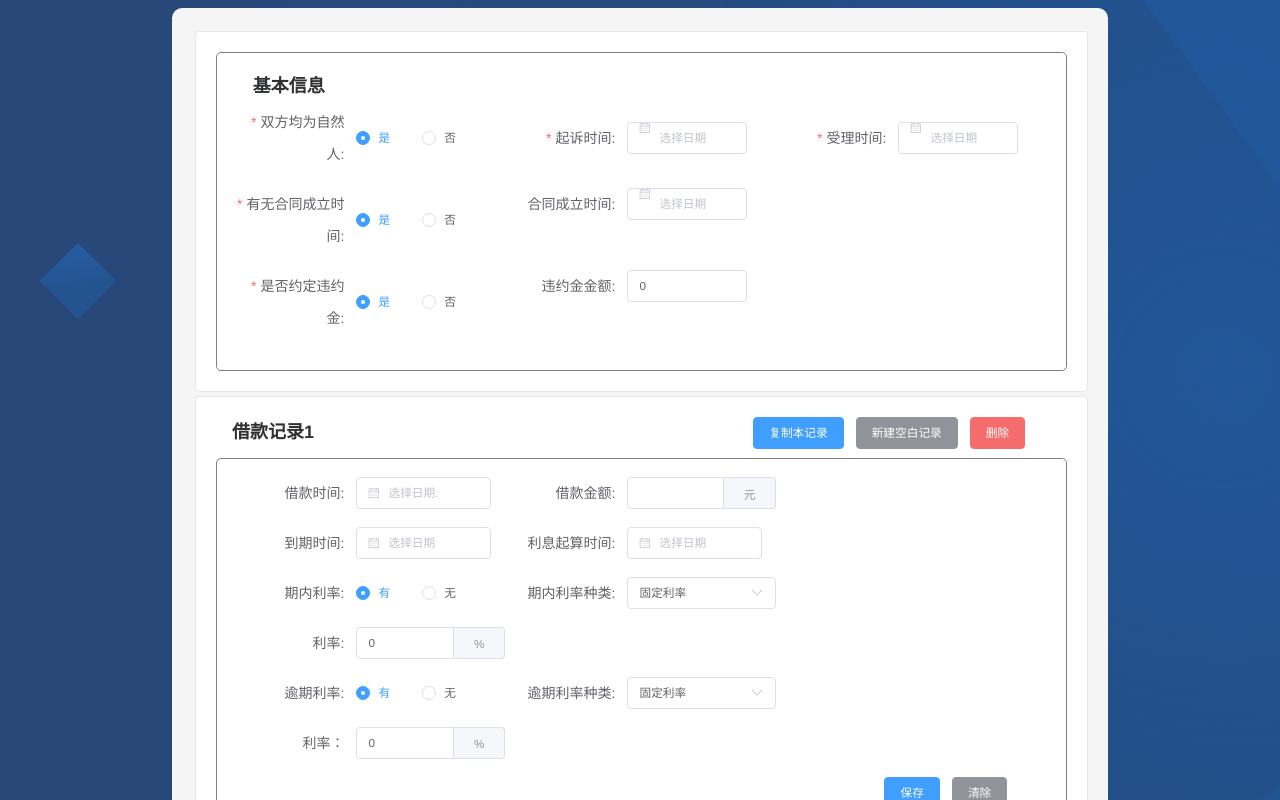
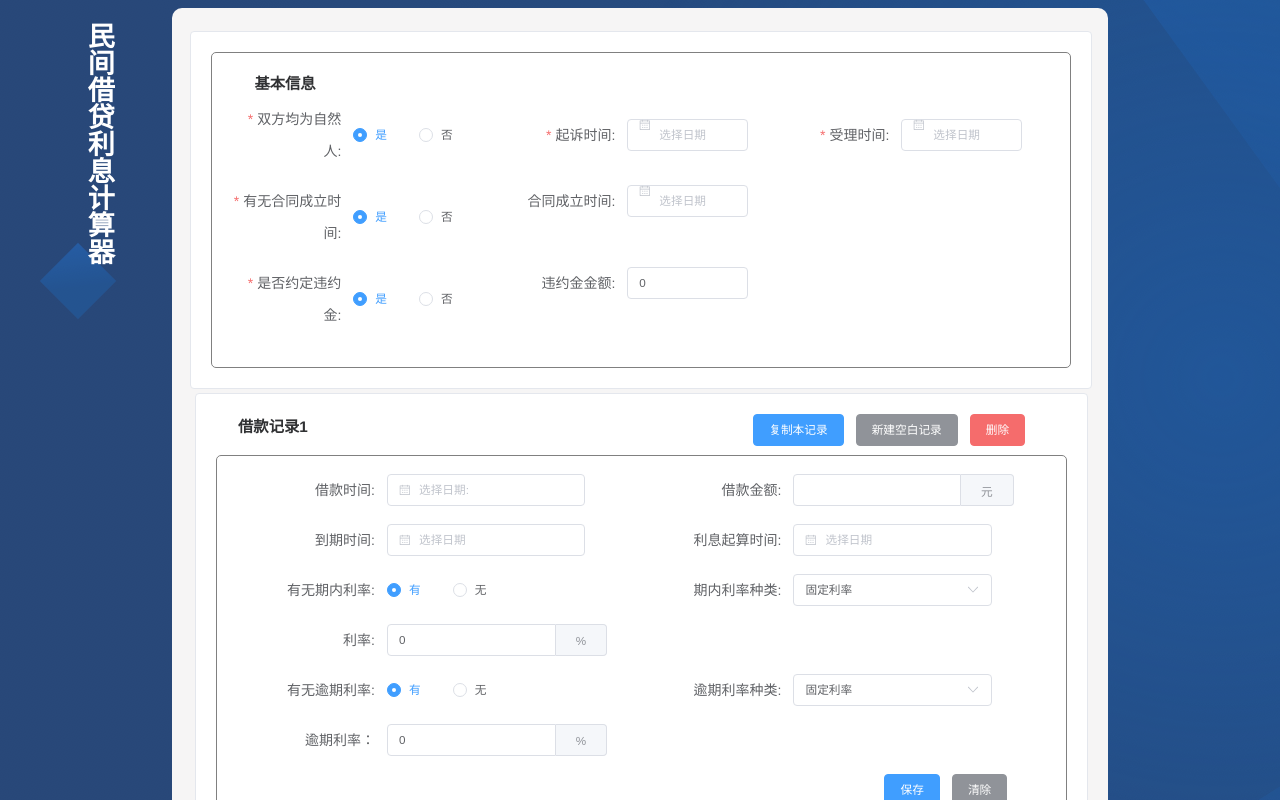
Before and after one commit to KYSpring/thu_lx_vue3, a Vue app: page / in a window 1280 px wide. Shown: the top 800 px of the page. Built offline with nearby package versions, Linux system fonts and the light colour scheme; some icons are missing.

Commit message:
修改样式和布局

```diff
--- a/src/App.vue
+++ b/src/App.vue
@@ -9,11 +9,35 @@ import LXRepaymentModVue from './components/LXRepaymentMod.vue';
 
 <template>
     <!-- <HelloWorld msg="Hello Vue 3 + Vite" /> -->
+    <el-header height="3rem" class="headerTitle">
+      <el-row justify="start">
+        <el-col :span="3"></el-col>
+        <el-col :span="3" class="firsttitle">
+          <span>民间借贷利息计算器</span>
+        </el-col>
+      </el-row>
+    </el-header>
       <LXInfoModVue></LXInfoModVue>
       <LXActionModVue></LXActionModVue>
 </template>
 
 <style>
+.headerTitle{
+  position: absolute;
+  left:-20vw;
+  top:-1rem;
+  width:100vw;
+  height: 30rem;
+  color:white;
+  font-size:3rem;
+  font-weight: bolder;
+  padding:5px;
+}
+.firsttitle{
+  text-indent: 2rem;
+  -webkit-writing-mode: vertical-lr;
+  writing-mode: vertical-lr;
+}
 html {
   font-size:9px;
   background-image: url('./assets/bluebkg.jpg');
--- a/src/components/LXActionMod.vue
+++ b/src/components/LXActionMod.vue
@@ -235,9 +235,9 @@ const addRepayRecord = (recordKey) => {
 
         <!-- 借款展开主要内容 -->
         <div class="ruleFormClass" v-show="!recordItem.isFolded">
-          <el-form label-position="right" label-width="45%">
-            <el-row justify="space-between">
-              <el-col :span="8">
+          <el-form label-position="right" label-width="35%">
+            <el-row justify="space-around">
+              <el-col :span="10">
                 <el-form-item label="借款时间:">
                   <el-date-picker
                   v-model="recordItem.LXLoan.loanLendTime"
@@ -247,7 +247,7 @@ const addRepayRecord = (recordKey) => {
                   </el-date-picker>
                 </el-form-item>
               </el-col>
-              <el-col :span="8">
+              <el-col :span="10">
                 <el-form-item label="借款金额:">
                   <el-input  v-model="recordItem.LXLoan.loanAmount">
                     <template #append>元</template>
@@ -257,7 +257,7 @@ const addRepayRecord = (recordKey) => {
               <el-col :span="8"></el-col>
             </el-row>
             <el-row justify="space-around">
-              <el-col :span="8">
+              <el-col :span="10">
                 <el-form-item label="到期时间:" inline>
                   <el-date-picker
                   v-model="recordItem.LXLoan.loanEndTime"
@@ -267,7 +267,7 @@ const addRepayRecord = (recordKey) => {
                   </el-date-picker>
                 </el-form-item>
               </el-col>
-              <el-col :span="8">
+              <el-col :span="10">
                 <el-form-item label="利息起算时间:">
                   <el-date-picker
                   v-model="recordItem.LXLoan.rateStartTime"
@@ -277,18 +277,17 @@ const addRepayRecord = (recordKey) => {
                   </el-date-picker>
                 </el-form-item>
               </el-col>
-              <el-col :span="8"></el-col>
             </el-row>
             <el-row justify="space-around">
-              <el-col :span="8">
-                <el-form-item label="期内利率:">
+              <el-col :span="10">
+                <el-form-item label="有无期内利率:">
                   <el-radio-group v-model="recordItem.LXLoan.rateRadio">
                     <el-radio :label="1">有</el-radio>
                     <el-radio :label="0">无</el-radio>
                   </el-radio-group>
                 </el-form-item>
               </el-col>
-              <el-col :span="8">
+              <el-col :span="10">
                 <el-form-item label="期内利率种类:" v-if="recordItem.LXLoan.rateRadio">
                   <el-select
                     v-model="recordItem.LXLoan.rateSelectValue"
@@ -304,12 +303,11 @@ const addRepayRecord = (recordKey) => {
                   </el-select>
                 </el-form-item>
               </el-col>
-              <el-col :span="8"></el-col>
             </el-row>
 
             <!-- 固定利率输入框 -->
             <el-row justify="space-around" v-if="recordItem.LXLoan.stableRateInputShow && recordItem.LXLoan.rateRadio">
-              <el-col :span="8">
+              <el-col :span="10">
                 <el-form-item
                   label="利率:"
                 >
@@ -318,13 +316,12 @@ const addRepayRecord = (recordKey) => {
                   </el-input>
                 </el-form-item>
               </el-col>
-              <el-col :span="8"></el-col>
-              <el-col :span="8"></el-col>
+              <el-col :span="10"></el-col>
             </el-row>
 
             <!-- 一年期 利率倍数输入框 + 年份输入框 -->
             <el-row justify="space-around" v-if="recordItem.LXLoan.oneYearLPRItemShow && recordItem.LXLoan.rateRadio">
-              <el-col :span="8">
+              <el-col :span="10">
                 <el-form-item label="倍率:">
                   <el-input
                     type="number"
@@ -337,7 +334,7 @@ const addRepayRecord = (recordKey) => {
                   </el-input>
                 </el-form-item>
               </el-col>
-              <el-col :span="8">
+              <el-col :span="10">
                 <el-form-item label="年份:">
                   <el-input
                     placeholder="输入年份（默认当前年）"
@@ -347,12 +344,11 @@ const addRepayRecord = (recordKey) => {
                   </el-input>
                 </el-form-item>
               </el-col>
-              <el-col :span="8"></el-col>
             </el-row>
 
             <!-- 五年期 利率倍数输入框 -->
             <el-row justify="space-around" v-if="recordItem.LXLoan.fiveYearLPRItemShow && recordItem.LXLoan.rateRadio">
-              <el-col :span="8">
+              <el-col :span="10">
                 <el-form-item label="倍率:">
                   <el-input
                     type="number"
@@ -365,7 +361,7 @@ const addRepayRecord = (recordKey) => {
                   </el-input>
                 </el-form-item>
               </el-col>
-              <el-col :span="8">
+              <el-col :span="10">
                 <el-form-item label="年份:">
                   <el-input
                     placeholder="输入年份（默认当前年）"
@@ -375,21 +371,20 @@ const addRepayRecord = (recordKey) => {
                   </el-input>
                 </el-form-item>
               </el-col>
-              <el-col :span="8"></el-col>
             </el-row>
 
 
             <!-- 逾期利息 -->
             <el-row justify="space-around">
-              <el-col :span="8">
-                <el-form-item label="逾期利率:">
+              <el-col :span="10">
+                <el-form-item label="有无逾期利率:">
                   <el-radio-group v-model="recordItem.LXLoan.overdueRateRadio">
                     <el-radio :label="1">有</el-radio>
                     <el-radio :label="0">无</el-radio>
                   </el-radio-group>
                 </el-form-item>
               </el-col>
-              <el-col :span="8">
+              <el-col :span="10">
                 <el-form-item label="逾期利率种类:" v-if="recordItem.LXLoan.overdueRateRadio">
                   <el-select
                     v-model="recordItem.LXLoan.overdueRateSelectValue"
@@ -405,23 +400,22 @@ const addRepayRecord = (recordKey) => {
                   </el-select>
                 </el-form-item>
               </el-col>
-              <el-col :span="8"></el-col>
             </el-row>
 
             <!-- 固定逾期利率输入框 -->
             <el-row justify="space-around" v-if="
                     recordItem.LXLoan.overdueStableRateInputShow && recordItem.LXLoan.overdueRateRadio
                   ">
-              <el-col :span="8">
+              <el-col :span="10">
                 <el-form-item
-                  label="利率："
+                  label="逾期利率："
                 >
                   <el-input type="number" v-model="recordItem.LXLoan.overdueRate">
                     <template #append>%</template>
                   </el-input>
                 </el-form-item>
               </el-col>
-              <el-col :span="8"></el-col>
+              <el-col :span="10"></el-col>
               <el-col :span="8"></el-col>
             </el-row>
 
@@ -430,7 +424,7 @@ const addRepayRecord = (recordKey) => {
             <el-row justify="space-around"
             v-if="recordItem.LXLoan.overdueOneYearLPRItemShow && recordItem.LXLoan.overdueRateRadio"
             >
-              <el-col :span="8">
+              <el-col :span="10">
                 <el-form-item label="倍率:">
                   <el-input
                     type="number"
@@ -443,7 +437,7 @@ const addRepayRecord = (recordKey) => {
                   </el-input>
                 </el-form-item>
               </el-col>
-              <el-col :span="8">
+              <el-col :span="10">
                 <el-form-item label="年份:">
                   <el-input
                     placeholder="输入年份（默认当前年）"
@@ -453,14 +447,13 @@ const addRepayRecord = (recordKey) => {
                   </el-input>
                 </el-form-item>
               </el-col>
-              <el-col :span="8"></el-col>
             </el-row>
 
             <!-- 五年期 逾期利率倍数输入框 -->
             <el-row justify="space-around"
             v-if="recordItem.LXLoan.overdueFiveYearLPRItemShow && recordItem.LXLoan.overdueRateRadio"
             >
-              <el-col :span="8">
+              <el-col :span="10">
                 <el-form-item label="倍率:">
                   <el-input
                     type="number"
@@ -473,7 +466,7 @@ const addRepayRecord = (recordKey) => {
                   </el-input>
                 </el-form-item>
               </el-col>
-              <el-col :span="8">
+              <el-col :span="10">
                 <el-form-item label="年份:">
                   <el-input
                     placeholder="输入年份（默认当前年）:"
@@ -483,7 +476,6 @@ const addRepayRecord = (recordKey) => {
                   </el-input>
                 </el-form-item>
               </el-col>
-              <el-col :span="8"></el-col>
             </el-row>
           </el-form>
 
@@ -549,7 +541,7 @@ const addRepayRecord = (recordKey) => {
   font-weight: bold;
 }
 .boxheader{
-  font-size:2rem;
+  font-size:1.7rem;
   font-weight: bolder;
 }
 </style>
--- a/src/components/LXInfoMod.vue
+++ b/src/components/LXInfoMod.vue
@@ -154,7 +154,8 @@ const addLendRecord = ()=>{
   position: relative;
   font-size:2rem;
   display: block;
-  margin:0.5rem
+  justify-content: start;
+  margin:0.5rem 0
 }
 #iconbox{
   font-size: 8rem;
@@ -165,7 +166,7 @@ const addLendRecord = ()=>{
   border-radius: 5px;
 }
 .boxheader{
-  font-size:2rem;
+  font-size:1.7rem;
   font-weight: bolder;
 }
 :deep(.el-input__prefix-inner) {
--- a/src/components/LXRepaymentMod.vue
+++ b/src/components/LXRepaymentMod.vue
@@ -150,28 +150,29 @@ function recordUnfold(recordKey) {
             </el-row>
 
             <!-- 优先偿还本金情况下出来的内容 -->
-            <el-row justify="start" v-if="record.repayPrincipalRadio">
-              <el-col :span="8" >
+            <el-row justify="space-around" v-if="record.repayPrincipalRadio">
+              <el-col :span="10" >
                  <el-form-item label="偿还本金金额:" >
                   <el-input v-model="record.repayPrincipal">
                     <template #append>元</template>
                   </el-input>
                 </el-form-item>
               </el-col>
-              <el-col :span="8">
+              <el-col :span="10">
                 <el-form-item label="偿还利息金额:" >
                   <el-input v-model="record.repayRate">
                     <template #append>元</template>
                   </el-input>
                 </el-form-item>
               </el-col>
-              <el-col :span="8">
+              <el-col :span="10">
                 <el-form-item label="还款总金额:">
                   <el-input v-model="record.repayTotal">
                     <template #append>元</template>
                   </el-input>
                 </el-form-item>
               </el-col>
+              <el-col :span="10"></el-col>
             </el-row>
 
             <!-- 未约定优先偿还本金情况下出来的内容 -->
```
